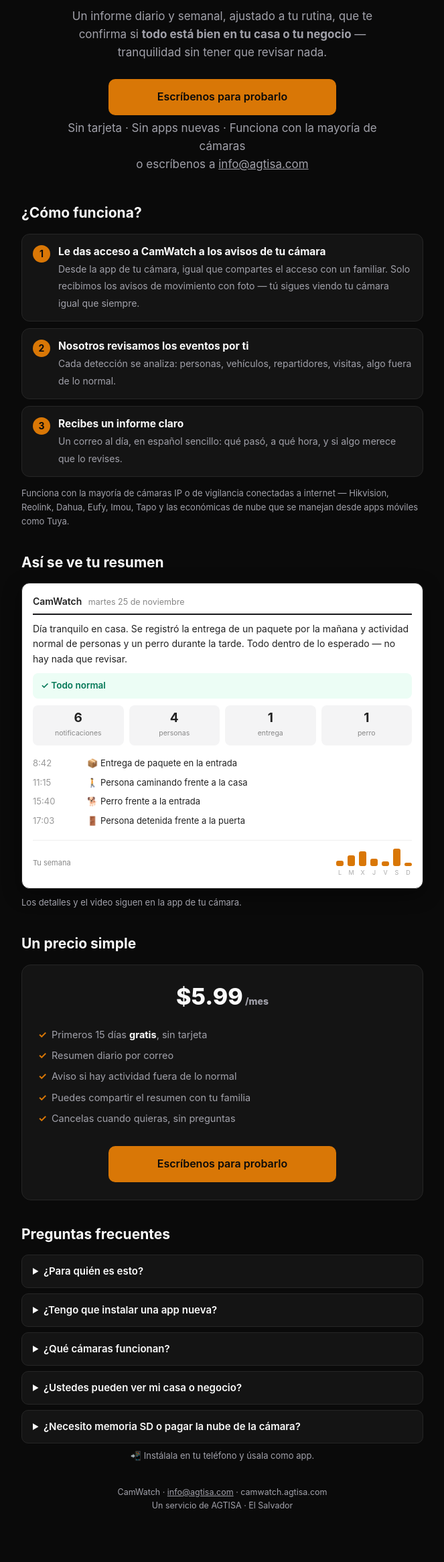
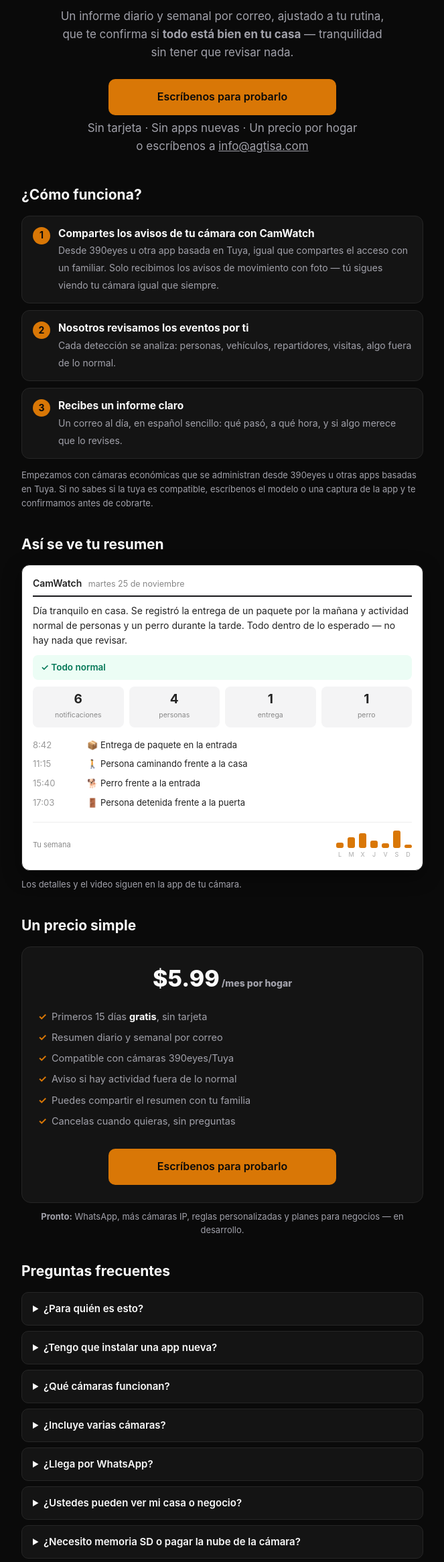
Before and after one commit to rogelioGuerrero/camwatch-web, a plain HTML site: page index.html in a window 1280 px wide. Shown: the part 214-2546 px from the top of the page at 67% size, without its empty margins (308-971 px from the left). Before the commit the page ends 2500 px from the top, so only its background shows below. Drawn offline with Linux system fonts and the light colour scheme.

Commit message:
Clarify pilot pricing and camera compatibility
Position the initial offer around the actually supported 390eyes/Tuya
pilot instead of broad IP-camera claims, while marking WhatsApp,
multi-camera, customization, and business plans as future work.

Generated with [Devin](https://devin.ai)

Co-Authored-By: Devin <158243242+devin-ai-integration[bot]@users.noreply.github.com>

```diff
--- a/index.html
+++ b/index.html
@@ -4,7 +4,7 @@
 <meta charset="utf-8">
 <meta name="viewport" content="width=device-width, initial-scale=1, viewport-fit=cover">
 <title>CamWatch — Tu cámara vigila, nuestro sistema revisa por vos</title>
-<meta name="description" content="CamWatch revisa los eventos de tu cámara y te envía un resumen claro por correo: todo normal o algo que merece tu atención. Sin apps nuevas, sin notificaciones a cada rato.">
+<meta name="description" content="CamWatch revisa los eventos de cámaras compatibles con 390eyes/Tuya y te envía un resumen claro por correo: todo normal o algo que merece tu atención. Sin apps nuevas, sin notificaciones a cada rato.">
 <meta name="theme-color" content="#0a0a0a">
 <link rel="manifest" href="manifest.webmanifest">
 <link rel="icon" href="icons/icon-192.png">
@@ -16,7 +16,7 @@
 <meta property="og:type" content="website">
 <meta property="og:url" content="https://camwatch.agtisa.com/">
 <meta property="og:title" content="CamWatch — Tu cámara vigila. Nuestro sistema revisa los eventos por vos.">
-<meta property="og:description" content="Un resumen diario en español de lo que pasó frente a tu cámara. Sin notificaciones a cada rato. Primeros 15 días gratis.">
+<meta property="og:description" content="Un resumen diario en español de lo que pasó frente a tu cámara 390eyes/Tuya. Sin notificaciones a cada rato. Primeros 15 días gratis.">
 <meta property="og:image" content="https://camwatch.agtisa.com/og-image.png">
 <style>
   :root{
@@ -96,26 +96,26 @@
 
   <section class="hero">
     <h1>Tu cámara vigila.<br><span class="em">Nuestro sistema revisa los eventos por vos.</span></h1>
-    <p>Un informe diario y semanal, ajustado a tu rutina, que te confirma
-       si <b>todo está bien en tu casa o tu negocio</b> — tranquilidad sin tener que revisar nada.</p>
+    <p>Un informe diario y semanal por correo, ajustado a tu rutina, que te confirma
+       si <b>todo está bien en tu casa</b> — tranquilidad sin tener que revisar nada.</p>
     <a class="cta" id="cta-main" href="https://wa.me/50379293710?text=Hola,%20quiero%20mis%2015%20d%C3%ADas%20gratis%20de%20CamWatch">Escríbenos para probarlo</a>
-    <p class="cta-sub">Sin tarjeta · Sin apps nuevas · Funciona con la mayoría de cámaras<br>
+    <p class="cta-sub">Sin tarjeta · Sin apps nuevas · Un precio por hogar<br>
     o escríbenos a <a href="mailto:info@agtisa.com" style="color:var(--muted)">info@agtisa.com</a></p>
   </section>
 
   <h2>¿Cómo funciona?</h2>
   <ol class="steps">
-    <li><span class="n">1</span><div><b>Le das acceso a CamWatch a los avisos de tu cámara</b>
-      <span>Desde la app de tu cámara, igual que compartes el acceso con un familiar.
+    <li><span class="n">1</span><div><b>Compartes los avisos de tu cámara con CamWatch</b>
+      <span>Desde 390eyes u otra app basada en Tuya, igual que compartes el acceso con un familiar.
       Solo recibimos los avisos de movimiento con foto — tú sigues viendo tu cámara igual que siempre.</span></div></li>
     <li><span class="n">2</span><div><b>Nosotros revisamos los eventos por ti</b>
       <span>Cada detección se analiza: personas, vehículos, repartidores, visitas, algo fuera de lo normal.</span></div></li>
     <li><span class="n">3</span><div><b>Recibes un informe claro</b>
       <span>Un correo al día, en español sencillo: qué pasó, a qué hora, y si algo merece que lo revises.</span></div></li>
   </ol>
-  <p class="cta-sub" style="margin:14px 0 0;text-align:left">Funciona con la mayoría de cámaras IP o de vigilancia conectadas a internet
-     — Hikvision, Reolink, Dahua, Eufy, Imou, Tapo y las económicas de nube
-     que se manejan desde apps móviles como Tuya.</p>
+  <p class="cta-sub" style="margin:14px 0 0;text-align:left">Empezamos con cámaras económicas que se administran desde 390eyes u otras apps basadas en Tuya.
+     Si no sabes si la tuya es compatible, escríbenos el modelo o una captura de la app
+     y te confirmamos antes de cobrarte.</p>
 
   <h2>Así se ve tu resumen</h2>
   <div class="mail">
@@ -151,22 +151,24 @@
 
   <h2>Un precio simple</h2>
   <div class="price">
-    <div class="big">$5.99<span class="per"> /mes</span></div>
+    <div class="big">$5.99<span class="per"> /mes por hogar</span></div>
     <ul>
       <li>Primeros 15 días <b style="color:var(--text)">gratis</b>, sin tarjeta</li>
-      <li>Resumen diario por correo</li>
+      <li>Resumen diario y semanal por correo</li>
+      <li>Compatible con cámaras 390eyes/Tuya</li>
       <li>Aviso si hay actividad fuera de lo normal</li>
       <li>Puedes compartir el resumen con tu familia</li>
       <li>Cancelas cuando quieras, sin preguntas</li>
     </ul>
     <a class="cta" href="https://wa.me/50379293710?text=Hola,%20quiero%20mis%2015%20d%C3%ADas%20gratis%20de%20CamWatch">Escríbenos para probarlo</a>
   </div>
+  <p class="cta-sub" style="margin:10px 0 0"><b>Pronto:</b> WhatsApp, más cámaras IP, reglas personalizadas y planes para negocios — en desarrollo.</p>
 
   <h2>Preguntas frecuentes</h2>
   <details>
     <summary>¿Para quién es esto?</summary>
-    <p>Para quien tiene la cámara y ya no quiere revisarla todos los días: una casa que queda sola,
-       el negocio que quieres vigilar a distancia, o para saber que un familiar mayor está bien.</p>
+    <p>Para quien tiene una cámara económica en casa y ya no quiere revisarla todos los días:
+       una casa que queda sola, una entrada o patio que quieres vigilar, o para saber que un familiar mayor está bien.</p>
   </details>
   <details>
     <summary>¿Tengo que instalar una app nueva?</summary>
@@ -175,10 +177,17 @@
   </details>
   <details>
     <summary>¿Qué cámaras funcionan?</summary>
-    <p>La mayoría de cámaras IP o de vigilancia que se conecten a internet y envíen avisos
-       con foto: marcas como Hikvision, Reolink, Dahua, Eufy, Imou o Tapo, y las económicas
-       de nube que se manejan desde apps móviles como Tuya. ¿No ves tu marca?
-       Escríbenos y te confirmamos la compatibilidad antes de que pagues nada.</p>
+    <p>Hoy damos soporte a cámaras económicas que se administran desde 390eyes u otras apps basadas en Tuya.
+       No todas las cámaras IP ni las marcas cerradas son compatibles todavía.
+       Si tienes duda, escríbenos el modelo o una captura de la app y te confirmamos antes de que pagues nada.</p>
+  </details>
+  <details>
+    <summary>¿Incluye varias cámaras?</summary>
+    <p>El precio es por hogar. El soporte multi-cámara está en desarrollo; durante el piloto confirmamos contigo cuántas cámaras compatibles podemos activar antes de cobrarte.</p>
+  </details>
+  <details>
+    <summary>¿Llega por WhatsApp?</summary>
+    <p>Todavía no. Hoy el informe llega por correo. WhatsApp está en desarrollo como canal futuro.</p>
   </details>
   <details>
     <summary>¿Ustedes pueden ver mi casa o negocio?</summary>
```
